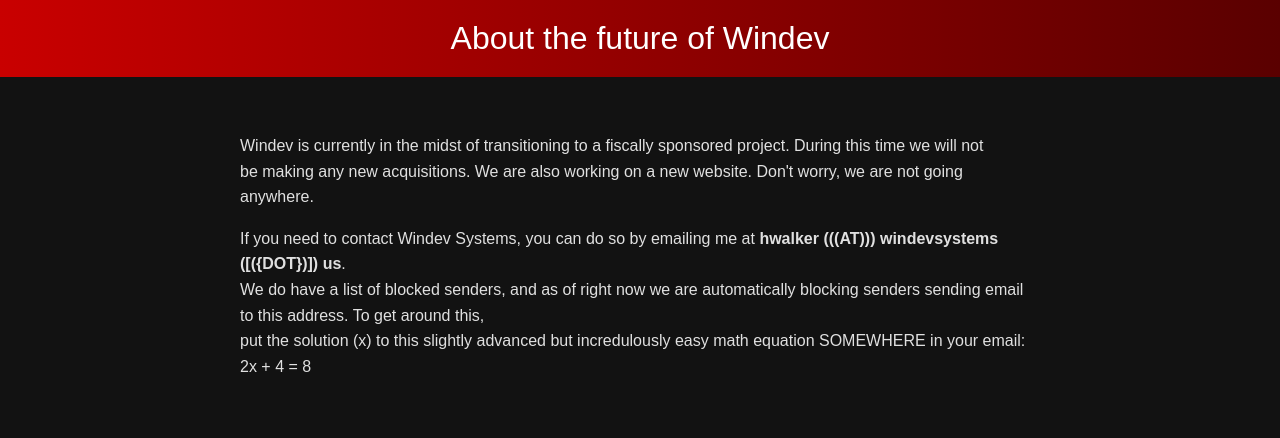
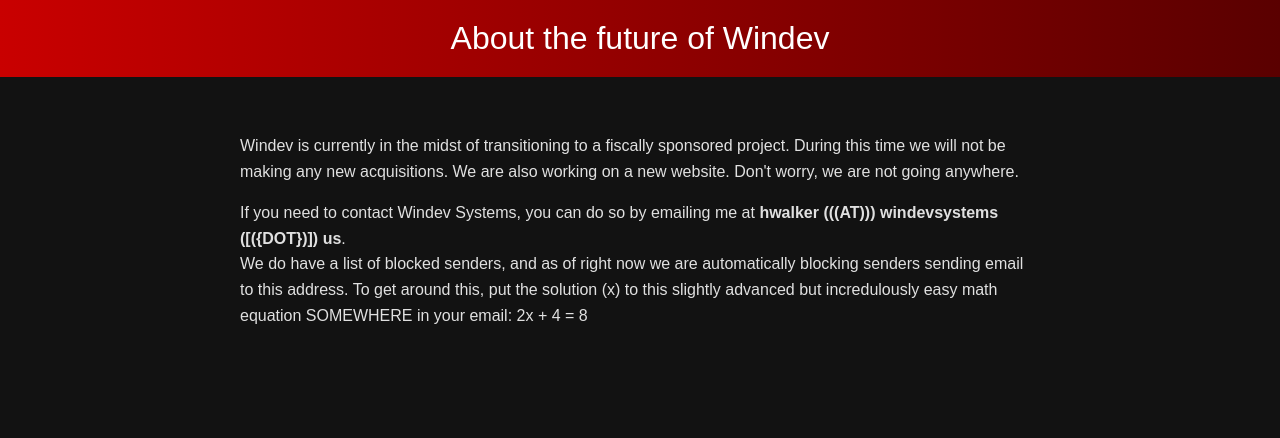
Before and after one commit to WindevSystems/TmpWebsite, a plain HTML site: page index.html in a window 1280 px wide. Drawn offline with Linux system fonts and the light colour scheme.

Commit message:
Fix HTML formatting in index.html

```diff
--- a/index.html
+++ b/index.html
@@ -37,13 +37,13 @@
 
   <main>
     <p>
-      Windev is currently in the midst of transitioning to a fiscally sponsored project. During this time we will not<br />
+      Windev is currently in the midst of transitioning to a fiscally sponsored project. During this time we will not
 	  be making any new acquisitions. We are also working on a new website. Don't worry, we are not going anywhere.
     </p>
 
     <p>
       If you need to contact Windev Systems, you can do so by emailing me at <strong>hwalker (((AT))) windevsystems ([({DOT})]) us</strong>.<br />
-	  We do have a list of blocked senders, and as of right now we are automatically blocking senders sending email to this address. To get around this,<br />
+	  We do have a list of blocked senders, and as of right now we are automatically blocking senders sending email to this address. To get around this,
 	  put the solution (x) to this slightly advanced but incredulously easy math equation SOMEWHERE in your email: 2x + 4 = 8
     </p>
   </main>
```
